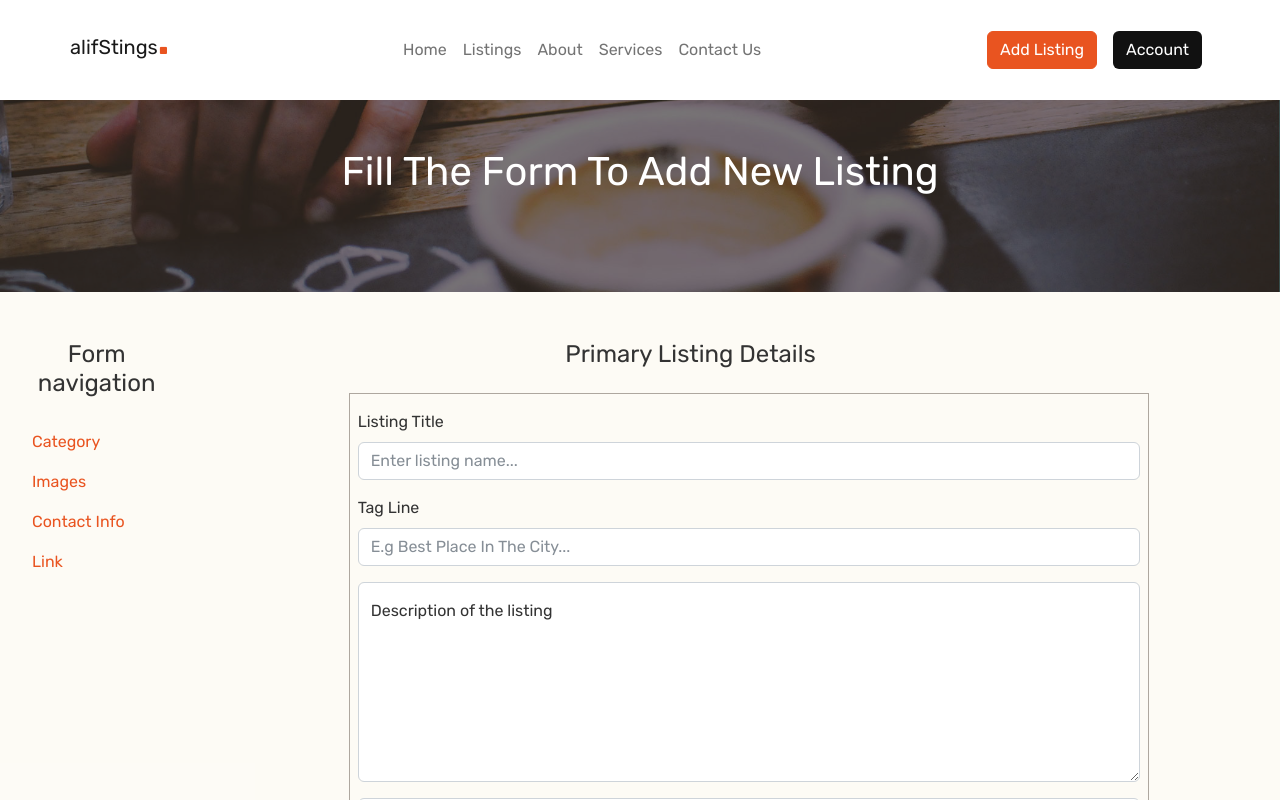
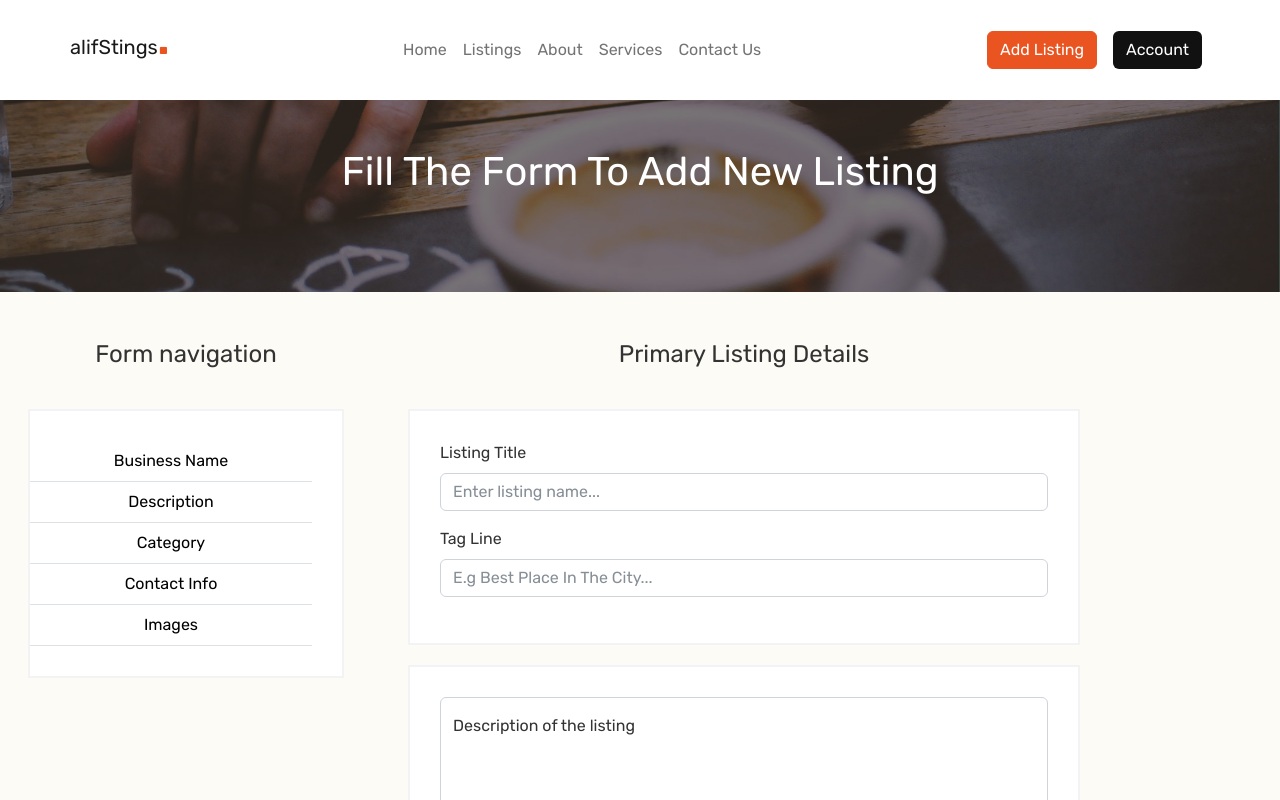
Before and after one commit to abdinaa17/alifStings, a React (Vite) app: page /new-listing in a window 1280 px wide. Shown: the top 800 px of the page. Built offline with nearby package versions, Linux system fonts and the light colour scheme; no server answers; the database is empty.

Commit message:
Added sections to the form for better  navigation

```diff
--- a/src/App.css
+++ b/src/App.css
@@ -140,3 +140,20 @@ hr::after {
 .carousel-indicators {
   display: none !important;
 }
+
+/* New Listing page form div css */
+.form__section {
+  background-color: #fff;
+  margin-bottom: 20px;
+  padding: 30px;
+  border: 2px solid #f3f3f6;
+}
+
+.form__section a {
+  color: #000 !important;
+}
+
+.form__section a:hover,
+.form__section a:active {
+  color: #e95420 !important;
+}
--- a/src/components/NewListing/NewListing.jsx
+++ b/src/components/NewListing/NewListing.jsx
@@ -155,26 +155,41 @@ const NewListing = () => {
           Fill the Form to add new listing
         </h1>
       </div>
-      <Row>
-        <Col md={2}>
+      <Row className="container">
+        <Col md={4} className="text-center">
           <aside className="form px-3 py-5">
             <h4 className="mb-4 text-center">Form navigation</h4>
-            <Nav className="flex-column">
-              <Nav.Link href="#category">Category</Nav.Link>
-              <Nav.Link href="#gallery">Images</Nav.Link>
-              <Nav.Link href="#contact">Contact Info</Nav.Link>
-              <Nav.Link eventKey="link-2">Link</Nav.Link>
+            <Nav
+              className="flex-column form__section"
+              style={{ marginTop: "2.5rem" }}
+            >
+              <Nav.Link href="#name" className="border-bottom">
+                Business Name
+              </Nav.Link>
+              <Nav.Link href="#desc" className="border-bottom">
+                Description
+              </Nav.Link>
+              <Nav.Link href="#category" className="border-bottom">
+                Category
+              </Nav.Link>
+              <Nav.Link href="#contact" className="border-bottom">
+                Contact Info
+              </Nav.Link>
+              <Nav.Link href="#gallery" className="border-bottom">
+                Images
+              </Nav.Link>
             </Nav>
           </aside>
         </Col>
-        <Col md={10}>
+        <Col md={8}>
           <div className="form px-3 py-5">
             <h4 className="mb-4 text-center">Primary Listing Details</h4>
             <Form
               onSubmit={handleSubmit}
-              className="border py-3 px-2 mt-2 border-1 border-secondary mx-auto"
+              className="py-3 px-2 mt-2 mx-auto"
               style={{ maxWidth: "800px" }}
             >
+              <div className="form__section" id="name">
                 <Form.Group className="mb-3">
                   <Form.Label>Listing Title</Form.Label>
                   <Form.Control
@@ -195,6 +210,8 @@ const NewListing = () => {
                     placeholder="E.g Best Place In The City..."
                   />
                 </Form.Group>
+              </div>
+              <div className="form__section" id="desc">
                 <Form.Group className="mb-3">
                   <FloatingLabel label="Description of the listing">
                     <Form.Control
@@ -207,7 +224,9 @@ const NewListing = () => {
                     />
                   </FloatingLabel>
                 </Form.Group>
-              <Form.Group className="mb-3" id="category">
+              </div>
+              <div className="form__section" id="category">
+                <Form.Group className="mb-3">
                   <Form.Select
                     name="category"
                     onChange={handleChange}
@@ -220,6 +239,8 @@ const NewListing = () => {
                     <option value="other">Other</option>
                   </Form.Select>
                 </Form.Group>
+              </div>
+              <div className="form__section" id="contact">
                 <Form.Group className="mb-3">
                   <Form.Label>Address</Form.Label>
                   <Form.Control
@@ -269,11 +290,12 @@ const NewListing = () => {
                     label="Check box if you want your listing to be featured"
                   />
                 </Form.Group>
+              </div>
               <br />
+              <div className="form__section" id="gallery">
                 <Form.Group className="mb-3">
                   <Form.Label>Select 1 to 4 images maximum</Form.Label>
                   <Form.Control
-                  id="gallery"
                     type="file"
                     name="images"
                     multiple
@@ -282,12 +304,12 @@ const NewListing = () => {
                     placeholder="Enter Owner's name..."
                   />
                 </Form.Group>
+              </div>
               {user ? (
-                <Button type="submit">Save and preview</Button>
+                <Button type="submit" size="lg">
+                  Save and preview
+                </Button>
               ) : (
-                // <Link to="/login" className="btn btn-primary px-4" role="button">
-                //   Login to Submit
-                // </Link>
                 <Button type="submit">Log In to Submit</Button>
               )}
             </Form>
```
Lines whose indentation alone changed are shown as unchanged.
